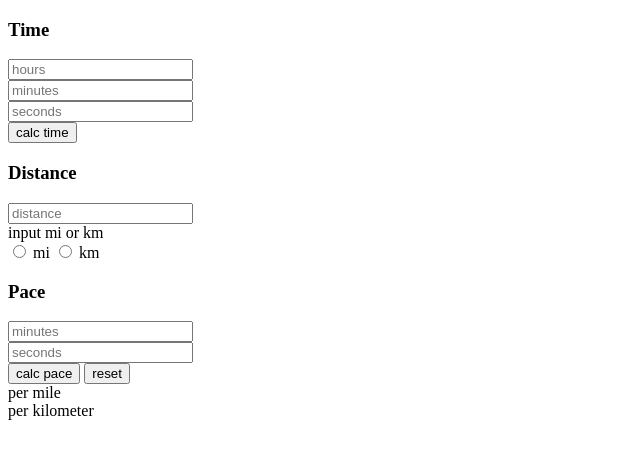
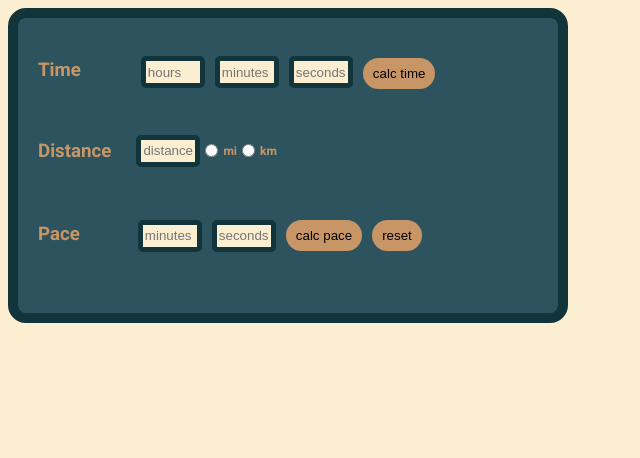
Before and after one commit to 1923821903812938129038/Pace-Calculator, a plain HTML site: page index.html in a window 1280 px wide. Shown: the whole page, without its empty margins (0-640 px from the left). Drawn offline with Linux system fonts and the light colour scheme.

Commit message:
Update index.html

```diff
--- a/index.html
+++ b/index.html
@@ -5,11 +5,11 @@
   <meta http-equiv="X-UA-Compatible" content="IE=edge">
   <meta name="viewport" content="width=device-width, initial-scale=1.0">
   <title>Pace Calculator</title>
-  <link rel="stylesheet" "type=“text/css” href=“styles.css”">
+  <link rel="stylesheet" type="text/css" href="styles.css">
   <link rel="preconnect" href="https://fonts.googleapis.com">
 <link rel="preconnect" href="https://fonts.gstatic.com" crossorigin>
 <link href="https://fonts.googleapis.com/css2?family=Roboto+Condensed:wght@400;700&family=Roboto:wght@400;500;700&display=swap" rel="stylesheet">
-<link rel="icon" href="/pace-calculator/images/fav.icon.pace.png">
+<link rel="icon" href="/images/fav.icon.pace.png">
 </head>
 <body>
 
```
